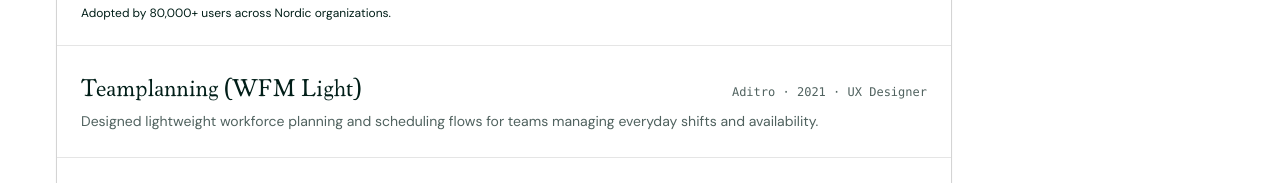
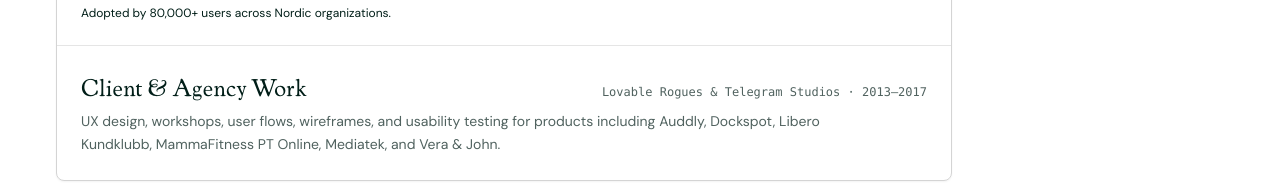
Before and after one commit to bergets/kohl-design, a Next.js app: page /work in a window 1280 px wide. Shown: the part 747-930 px from the top of the page. Built offline with nearby package versions, Linux system fonts and the light colour scheme.

Commit message:
chore(work): remove Teamplanning (WFM Light) entry

```diff
--- a/app/work/page.tsx
+++ b/app/work/page.tsx
@@ -32,12 +32,6 @@ const SELECTED_WORK: HighlightProject[] = [
     summary:
       "Built mobile HR self-service apps for employees and managers from scratch in a small UX team of five. Ran stakeholder interviews, workshops, and iterative Adobe XD user testing across Sweden, taking the product from internal beta and pilot customers to full release.",
     outcome: "Adopted by 80,000+ users across Nordic organizations.",
-  },
-  {
-    title: "Teamplanning (WFM Light)",
-    context: "Aditro · 2021 · UX Designer",
-    summary:
-      "Designed lightweight workforce planning and scheduling flows for teams managing everyday shifts and availability.",
   },
   {
     title: "Client & Agency Work",
```
